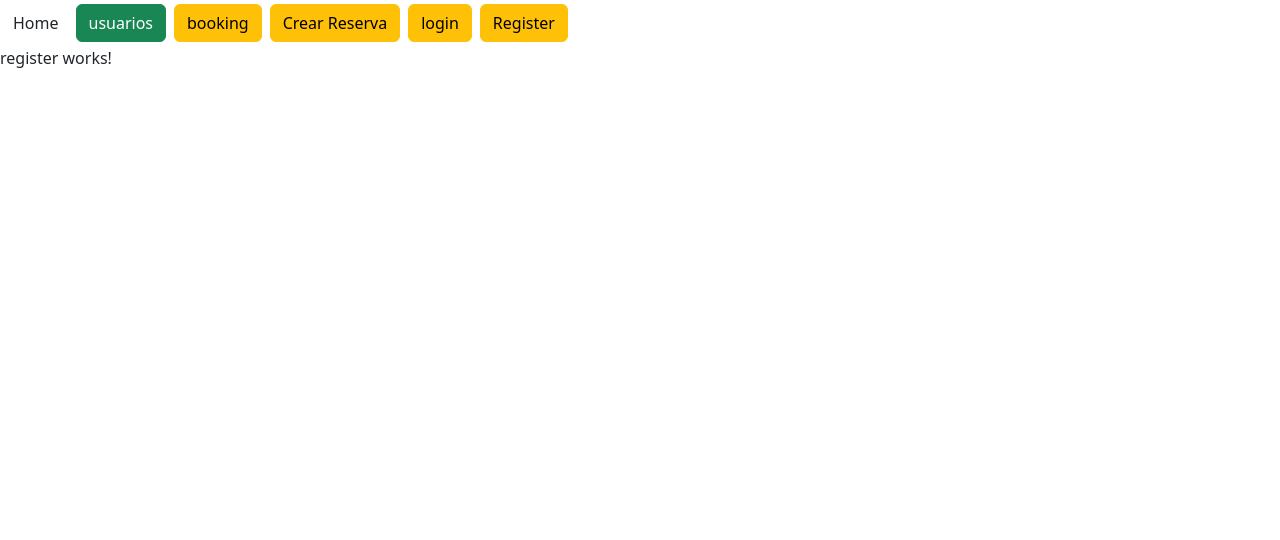
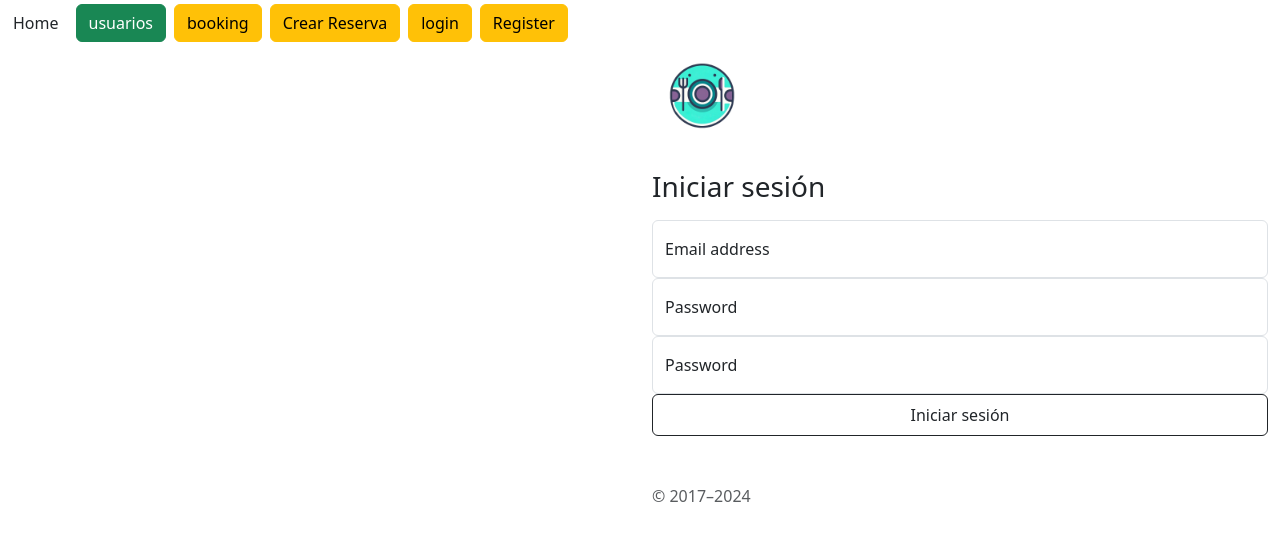
Before and after one commit to JehielL/curso-java, an Angular app in the folder Angular/005-angular-http/: page /register in a window 1280 px wide. Shown: the top 540 px of the page. Built offline with nearby package versions, Linux system fonts and the light colour scheme.

Commit message:
Angular formulario de registro agregado.

```diff
--- a/Angular/005-angular-http/src/app/booking-form/booking-form.component.html
+++ b/Angular/005-angular-http/src/app/booking-form/booking-form.component.html
@@ -1,5 +1,6 @@
 <div class="container-fuid m-5 d-flex justify-content-center align-items-center ">
     <div class="row custom-div">
+
         <div class="col">
             <form [formGroup]="bookingForm" (ngSubmit)="save()">
 
--- a/Angular/005-angular-http/src/app/login/login.component.css
+++ b/Angular/005-angular-http/src/app/login/login.component.css
@@ -0,0 +1,5 @@
+.form-signin{
+
+    max-width: 330px;
+    padding: 1rem;
+}
--- a/Angular/005-angular-http/src/app/login/login.component.html
+++ b/Angular/005-angular-http/src/app/login/login.component.html
@@ -1 +1,27 @@
-<p>login works!</p>
+<div class="container-fluid">
+    <div class="row">
+        <div class="col">
+
+        </div>
+        <div class="col">
+            <main class="form-signin w-100 m-auto">
+                <form [formGroup]="loginForm" (ngSubmit)="save()">
+                  <img class="mb-4" src="/assets/Logo_Limpio_Pokeball.png" alt="" width="100" height="100">
+                  <h1 class="h3 mb-3 fw-normal">Iniciar sesión</h1>
+
+                  <div class="form-floating">
+                    <input type="email" class="form-control" id="email" placeholder="name@example.com" formControlName="email">
+                    <label for="email">Email address</label>
+                  </div>
+                  <div class="form-floating">
+                    <input type="password" class="form-control" id="password" placeholder="Password" formControlName="password">
+                    <label for="password">Password</label>
+                  </div>
+
+                  <button class="btn btn-outline-dark w-100 py-2" type="submit">Iniciar sesión</button>
+                  <p class="mt-5 mb-3 text-body-secondary">© 2017–2024</p>
+                </form>
+              </main>
+        </div>
+    </div>
+</div>
--- a/Angular/005-angular-http/src/app/login/login.component.ts
+++ b/Angular/005-angular-http/src/app/login/login.component.ts
@@ -1,12 +1,38 @@
+import { HttpClient, HttpClientModule } from '@angular/common/http';
 import { Component } from '@angular/core';
+import { FormBuilder, ReactiveFormsModule } from '@angular/forms';
+import { Login } from '../../interfaces/login.model';
 
 @Component({
   selector: 'app-login',
   standalone: true,
-  imports: [],
+  imports: [ReactiveFormsModule, HttpClientModule],
   templateUrl: './login.component.html',
   styleUrl: './login.component.css'
 })
 export class LoginComponent {
 
+  loginForm = this.fb.group({
+
+    email: [''],
+    password:['']
+
+
+  })
+
+  constructor(private fb: FormBuilder, private httpClient: HttpClient){}
+
+  save(){
+
+    const login: Login = {
+
+      email: this.loginForm.get('email')?.value ?? '',
+      password: this.loginForm.get('password')?.value ?? '',
+
+    }
+
+    console.log(login)
+    const url = 'http://localhost:8080/auth/login';
+    this.httpClient.post<any>(url, login).subscribe (response => console.log(response))
+  }
 }
--- a/Angular/005-angular-http/src/app/register/register.component.html
+++ b/Angular/005-angular-http/src/app/register/register.component.html
@@ -1 +1,31 @@
-<p>register works!</p>
+<div class="container-fluid">
+    <div class="row">
+        <div class="col">
+
+        </div>
+        <div class="col">
+            <main class="form-signin w-100 m-auto">
+                <form [formGroup]="registerForm" (ngSubmit)="save()">
+                  <img class="mb-4" src="/assets/Logo_Limpio_Pokeball.png" alt="" width="100" height="100">
+                  <h1 class="h3 mb-3 fw-normal">Iniciar sesión</h1>
+
+                  <div class="form-floating">
+                    <input type="email" class="form-control" id="email" placeholder="name@example.com" formControlName="email">
+                    <label for="email">Email address</label>
+                  </div>
+                  <div class="form-floating">
+                    <input type="password" class="form-control" id="password" placeholder="Password" formControlName="password">
+                    <label for="password">Password</label>
+                  </div>
+                  <div class="form-floating">
+                    <input type="phone" class="form-control" id="phone" placeholder="Password" formControlName="phone">
+                    <label for="phone">Password</label>
+                  </div>
+
+                  <button class="btn btn-outline-dark w-100 py-2" type="submit">Iniciar sesión</button>
+                  <p class="mt-5 mb-3 text-body-secondary">© 2017–2024</p>
+                </form>
+              </main>
+        </div>
+    </div>
+</div>
--- a/Angular/005-angular-http/src/app/register/register.component.ts
+++ b/Angular/005-angular-http/src/app/register/register.component.ts
@@ -1,12 +1,38 @@
+import { HttpClient, HttpClientModule } from '@angular/common/http';
 import { Component } from '@angular/core';
+import { FormBuilder, ReactiveFormsModule } from '@angular/forms';
+import { Register } from '../../interfaces/register.mode';
 
 @Component({
   selector: 'app-register',
   standalone: true,
-  imports: [],
+  imports: [ReactiveFormsModule, HttpClientModule],
   templateUrl: './register.component.html',
   styleUrl: './register.component.css'
 })
 export class RegisterComponent {
 
+  registerForm = this.fb.group({
+
+    email:[''],
+    phone:[''],
+    password:['']
+
+  })
+
+  constructor(private fb: FormBuilder, private httpClient: HttpClient){}
+
+  save(){
+
+    const register: Register = {
+
+      email: this.registerForm.get('email')?.value ?? '',
+      phone: this.registerForm.get('phone')?.value ?? '',
+      password: this.registerForm.get('password')?.value ?? ''
+    }
+
+    console.log(register)
+
+
+  }
 }
--- /dev/null
+++ b/Angular/005-angular-http/src/interfaces/login.model.ts
@@ -0,0 +1,5 @@
+export interface Login{
+
+    email: string,
+    password: string
+}
--- /dev/null
+++ b/Angular/005-angular-http/src/interfaces/register.mode.ts
@@ -0,0 +1,6 @@
+export interface Register{
+
+    email: string;
+    phone: string;
+    password: string;
+}
```
Also changed, not shown: Angular/005-angular-http/src/assets/Logo_Limpio_Pokeball.png (added).
